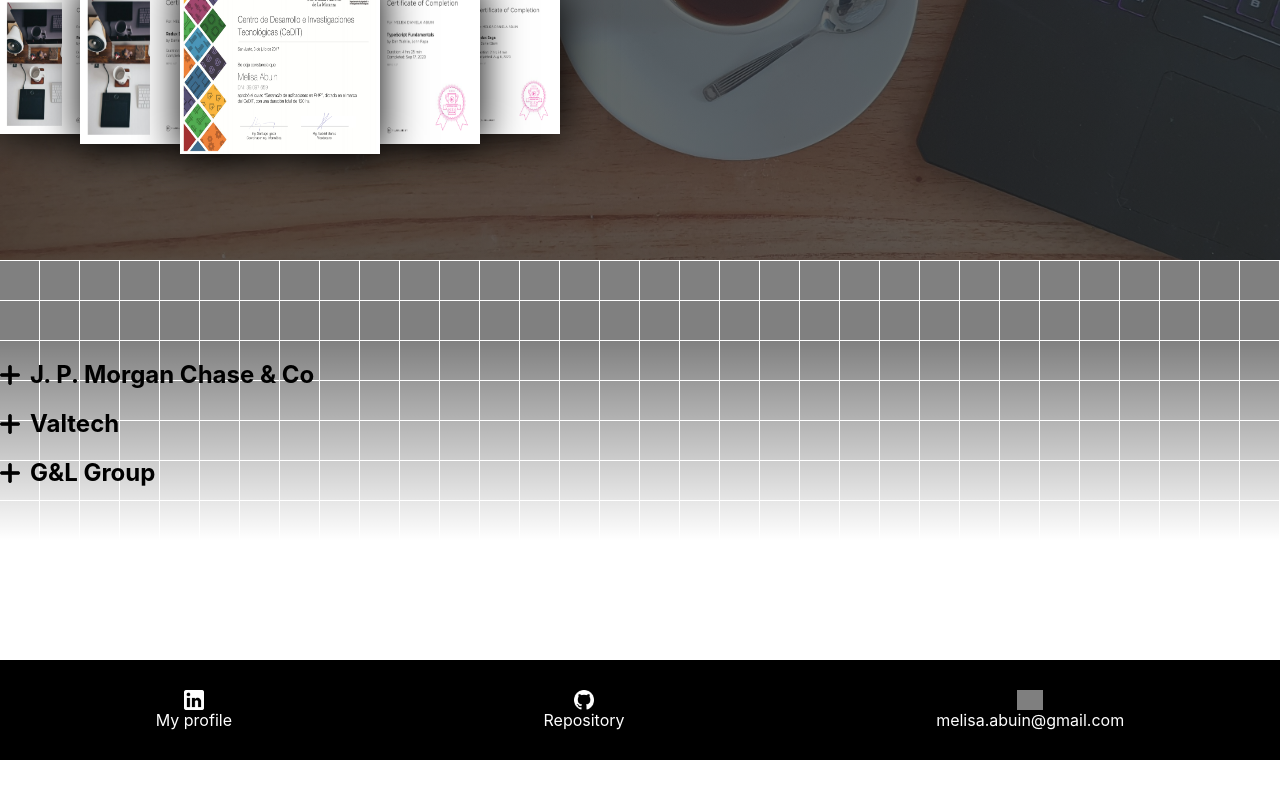
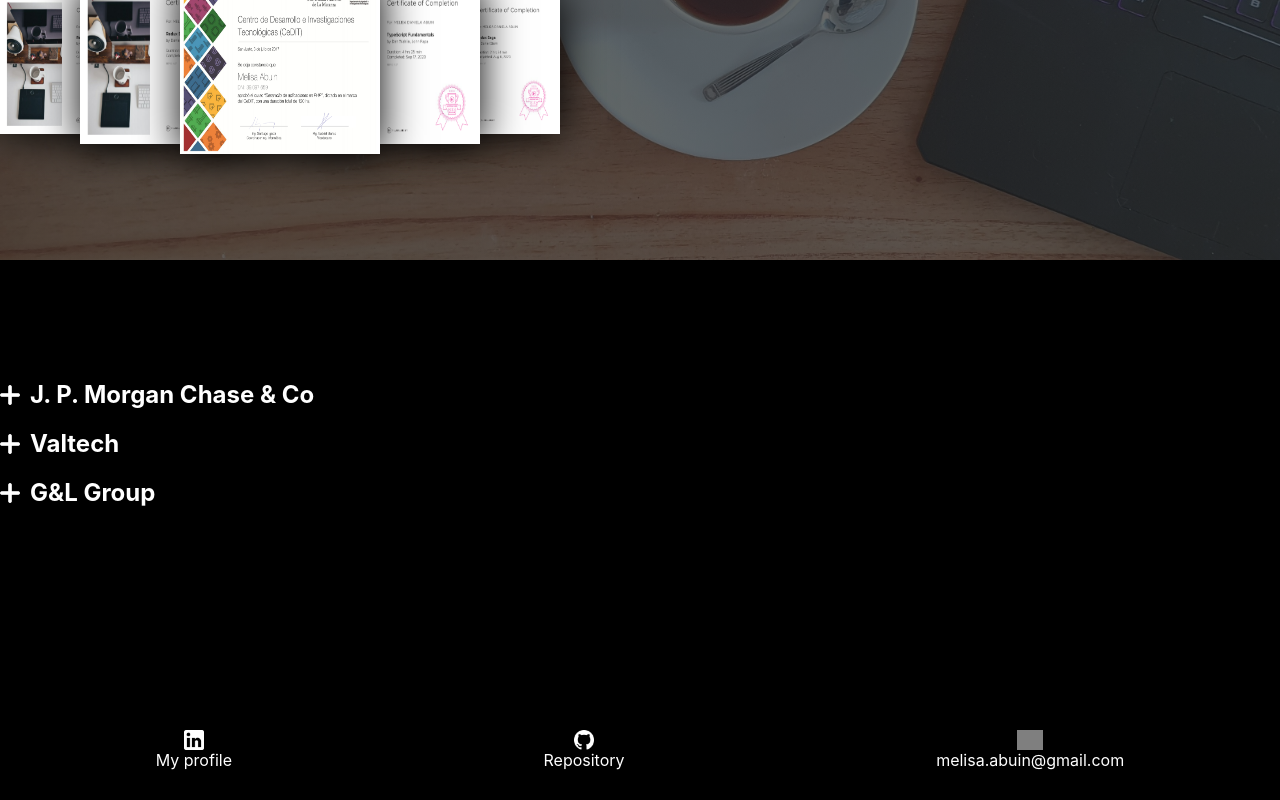
Before and after one commit to melisa-abuin/my-resume-online, a Next.js app: page / in a window 1280 px wide. Shown: the part 1841-2641 px from the top of the page. Before the commit the page ends 2601 px from the top, so only its background shows below. Built offline with nearby package versions, Linux system fonts and the light colour scheme; grey boxes are pictures that could not be loaded.

Commit message:
adding animation on click

```diff
--- a/components/work-experience-section/background/index.js
+++ b/components/work-experience-section/background/index.js
@@ -1,5 +1,6 @@
-import { Container, Wrapper } from './styles'
+import { Container, Line, Wrapper } from './styles'
 import { Dropdown } from '..'
+import React, { useState } from 'react'
 
 
 const jobs = [
@@ -19,15 +20,32 @@ const jobs = [
     tags: []
   }
 ]
-
-export default function Background() {
-  return (
-    <Wrapper>
-      <Container>
+ /**<Container>
         {jobs.map((item, index) => (
           <Dropdown key={index} {...item} />
         ))}
-      </Container>
+    </Container> */
+
+
+
+export default function Background() {
+  const [animation, setAnimation] = useState(0)
+  console.log(animation)
+  return (
+    <Wrapper>
+      <Line top={60} delay={0.9} animation={animation} onAnimationEnd={() => setAnimation(0)} />
+      <Line top={70} delay={0.7} animation={animation} />
+      <Line top={80} delay={1} animation={animation}/>
+
+      <Container onClick={() => setAnimation(1)}>
+        {jobs.map((item, index) => (
+          <Dropdown key={index} {...item} />
+        ))}
+    </Container>
+
+    <Line bottom={60} delay={0.9} animation={animation} />
+      <Line bottom={70} delay={0.7} animation={animation} />
+      <Line bottom={80} delay={1} animation={animation}/>
     </Wrapper>
   )
 }
--- a/components/work-experience-section/background/styles.js
+++ b/components/work-experience-section/background/styles.js
@@ -1,43 +1,49 @@
-import styled from 'styled-components'
 import MediaQueries from '../../media-queries'
+import styled, { keyframes, css } from 'styled-components'
+
+const move = keyframes`
+  from {
+    left: -20%;
+  }
+
+  to {
+    left: 100%;
+  }
+`;
 
 export const Container = styled.div`
   width: 100%;
+  color: white;
   max-width: 1300px;
   padding: 80px 0;
   height: 450px;
   z-index: 1;
-  position: absolute;
   box-sizing: border-box;
 `
 export const Wrapper =  styled.div`
   width: 100%;
   height: 400px;
   position: relative;
+  padding: 20px 0;
+  background-color: black;
+  display: flex;
+  overflow: hidden;
+  justify-content: center;
+`
+export const Line = styled.div`
+  height: 1px;
+  position: absolute;
+  top: ${({ top }) => top ? `${top}px` : 'unset'};
+  bottom: ${({ bottom }) => bottom ? `${bottom}px` : 'unset'};
 
-  &::before {
-    content: "";
-    width: 100%;
-    height: 100%;
-    position: absolute;
-    top: 0;
-    left: 0;
-    pointer-events: none;
-    z-index: -1;
-    background-image:
-      linear-gradient(white 3%, transparent 3%),
-      linear-gradient(to right, grey 97%, white 9%);
-    background-size: 40px 40px;
-  }
-  &::after {
-    content: "";
-    width: 100%;
-    height: 100%;
-    position: absolute;
-    top: 0;
-    left: 0;
-    pointer-events: none;
-    z-index: -1;
-    background-image: linear-gradient(to top,white 30%, transparent  80%);
-  }
+  left: -20%;
+  width: 20%;
+  background: linear-gradient(to right,
+    ${({ theme }) => theme.colors.black} 0%,
+    ${({ theme }) => theme.colors.azure} 80%,
+    ${({ theme }) => theme.colors.aquamarine} 100%
+  );
+  ${({ animation }) => animation && css`animation: ${move} 2s 1`};
+  animation-fill-mode: forwards;
+  animation-delay: ${({ delay }) => delay}s;
 `
--- a/components/work-experience-section/dropdown/styles.js
+++ b/components/work-experience-section/dropdown/styles.js
@@ -11,6 +11,7 @@ export const Container = styled.div`
 export const Title = styled.label`
   font-size: ${({ theme }) => theme.fonts.medium4};
   margin: 0 10px;
+  cursor: pointer;
   font-weight: bold;
 `
 export const Body = styled.div`
@@ -21,6 +22,7 @@ export const Body = styled.div`
 export const Icon = styled.img`
   height: 20px;
   width: 20px;
+  filter: invert(100%);
 `
 export const Header = styled.div`
   display: flex;
```
